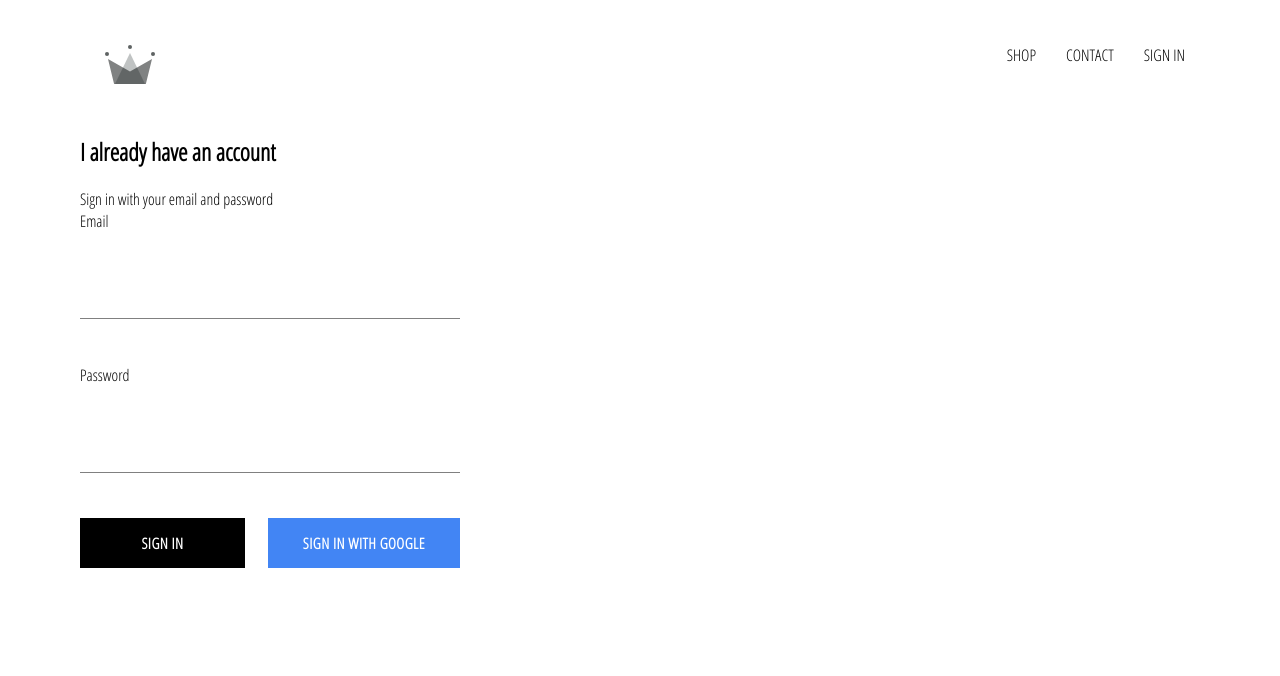
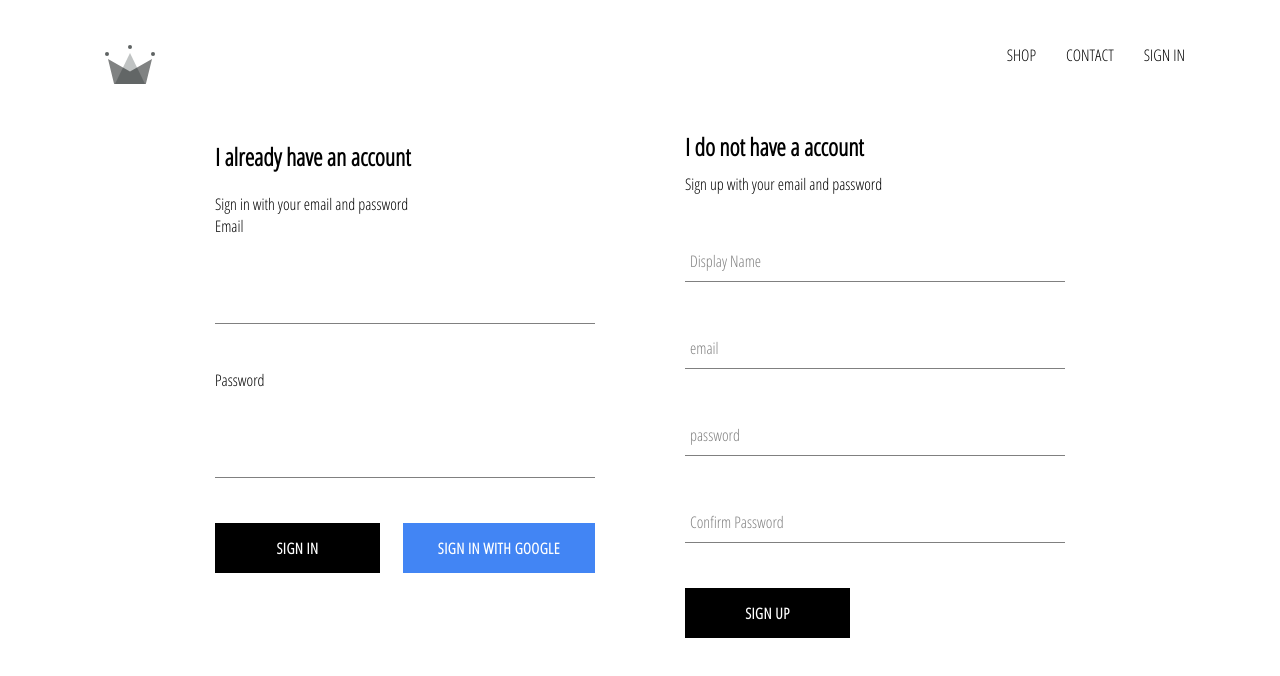
Before and after one commit to david-taiwo/crwn-clothing, a React (Create React App) app: page /Signin in a window 1280 px wide. Shown: the top 676 px of the page. Built offline with nearby package versions, Linux system fonts and the light colour scheme; no server answers.

Commit message:
implemented firebase utils, included ability to store authenticated users into our firestore database

```diff
--- a/src/App.js
+++ b/src/App.js
@@ -1,45 +1,58 @@
-import React from 'react';
-import { Switch, Route } from 'react-router-dom';
+import React from "react";
+import { Switch, Route } from "react-router-dom";
 
-import './App.css';
+import "./App.css";
 
-import HomePage from './pages/homepage/homepage.component'
-import ShopPage from './pages/shop/shop.component';
-import Header from './components/header/header.component';
-import SignInAndSignUpPage from './pages/sign-in-and-sign-up/sign-in-and-sign-up.component';
-import { auth } from './firebase/firebase.utils'
+import HomePage from "./pages/homepage/homepage.component";
+import ShopPage from "./pages/shop/shop.component";
+import Header from "./components/header/header.component";
+import SignInAndSignUpPage from "./pages/sign-in-and-sign-up/sign-in-and-sign-up.component";
+import { auth, createUserProfileDocument } from "./firebase/firebase.utils";
 
 class App extends React.Component {
   constructor() {
     super();
 
     this.state = {
-      currentUser: null
+      currentUser: null,
     };
   }
 
-  // unsubscribeFromAuth = null
+  unsubscribeFromAuth = null;
 
   componentDidMount() {
-    this.unsubscribeFromAuth = auth.onAuthStateChanged(user => {
-      this.setState({ currentUser: user });
+    this.unsubscribeFromAuth = auth.onAuthStateChanged(async (userAuth) => {
+      if (userAuth) {
+        const userRef = await createUserProfileDocument(userAuth);
 
-      console.log(user);
+        userRef.onSnapshot((snapShot) => {
+          this.setState({
+            currentUser: {
+              id: snapShot.id,
+              ...snapShot.data(),
+            }
+          });
+
+          console.log(this.state);
+        });
+      } else {
+        this.setState({ currentUser: userAuth });
+      }
     });
   }
 
   componentWillUnmount() {
-    this.unsubscribeFromAuth()
+    this.unsubscribeFromAuth();
   }
 
   render() {
     return (
       <div>
-        <Header currentUser={this.state.currentUser}/>
+        <Header currentUser={this.state.currentUser} />
         <Switch>
-          <Route exact path='/' component={HomePage}/>
-          <Route path='/shop' component={ShopPage}/>
-          <Route path='/Signin' component={SignInAndSignUpPage}/>
+          <Route exact path="/" component={HomePage} />
+          <Route path="/shop" component={ShopPage} />
+          <Route path="/Signin" component={SignInAndSignUpPage} />
         </Switch>
       </div>
     );
--- a/src/components/sign-in/sign-in.component.jsx
+++ b/src/components/sign-in/sign-in.component.jsx
@@ -7,7 +7,7 @@
 import CustomButton from "../custom-button/custom-button.component";
 import { signInWithGoogle } from "../../firebase/firebase.utils";
 
-class SignIN extends React.Component {
+class SignIn extends React.Component {
   constructor(props) {
     super(props);
 
@@ -64,4 +64,4 @@
   }
 }
 
-export default SignIN;
+export default SignIn;
--- /dev/null
+++ b/src/components/sign-up/sign-up.component.jsx
@@ -0,0 +1,104 @@
+import React from "react";
+
+import FormInput from "../form-input/form-input.component";
+import CustomButton from "../custom-button/custom-button.component";
+
+import { auth, createUserProfileDocument } from "../../firebase/firebase.utils";
+
+import './sign-up.styles.css'
+
+class SignUp extends React.Component {
+  constructor(){
+    super();
+
+    this.state = {
+      displayName: '',
+      email: '',
+      password: '',
+      confirmPassword: ''
+    }
+  }
+
+  handleSubmit = async event => {
+    event.preventDefault();
+
+    const {displayName, email, password, confirmPassword} = this.state;
+
+    if(password !== confirmPassword) {
+      alert("passwords don't match");
+      return
+    }
+    try {
+      const {user} = await auth.createUserWithEmailAndPassword(
+        email,
+        password
+      );
+
+      await createUserProfileDocument(user, { displayName});
+
+      this.setState = ({
+        displayName: '',
+        email: '',
+        password: '',
+        confirmPassword: ''
+      });
+
+    } catch (error) {
+      console.error(error)
+    }
+  };
+
+  handleChange = event => {
+    const { name, value } = event.target;
+
+    this.setState({ [name]: value})
+  }
+
+  render() {
+    const {displayName, email, password, confirmPassword} = this.state;
+    return(
+      <div className="sign-up">
+        <h2 className="title">I do not have a account</h2>
+        <span>Sign up with  your email and password</span>
+        <form className="sign-up-form" onSubmit={this.handleSubmit}>
+          <FormInput
+            type='text'
+            name='displayName'
+            value={displayName}
+            onChange={this.handleChange}
+            label='Display Name'
+            required
+          />
+          <FormInput
+            type='email'
+            name='email'
+            value={email}
+            onChange={this.handleChange}
+            label='email'
+            required
+          />
+          <FormInput
+            type='password'
+            name='password'
+            value={password}
+            onChange={this.handleChange}
+            label='password'
+            required
+          />
+          <FormInput
+            type='password'
+            name='confirmPassword'
+            value={confirmPassword}
+            onChange={this.handleChange}
+            label='Confirm Password'
+            required
+          />
+          <CustomButton type='submit'> SIGN UP</CustomButton>
+        </form>
+      </div>
+    )
+  }
+
+}
+
+export default SignUp
--- /dev/null
+++ b/src/components/sign-up/sign-up.styles.css
@@ -0,0 +1,8 @@
+.sign-up {
+  display: flex;
+  flex-direction: column;
+  width: 380px;
+}
+.sign-up .title {
+  margin: 10px 0;
+}/*# sourceMappingURL=sign-up.styles.css.map */
--- /dev/null
+++ b/src/components/sign-up/sign-up.styles.scss
@@ -0,0 +1,9 @@
+.sign-up {
+  display: flex;
+  flex-direction: column;
+  width: 380px;
+
+  .title {
+    margin: 10px 0;
+  }
+}
--- a/src/firebase/firebase.utils.jsx
+++ b/src/firebase/firebase.utils.jsx
@@ -12,6 +12,31 @@
   measurementId: "G-5882D84LJS"
 };
 
+export const createUserProfileDocument = async (userAuth, additionalData) => {
+  if (!userAuth) return;
+
+  const userRef = firestore.doc(`user/${userAuth.uid}`);
+
+  const snapShot = await userRef.get();
+
+  if(!snapShot.exists) {
+    const { displayName, email } = userAuth;
+    const createdAt = new Date();
+
+    try {
+      await userRef.set({
+        displayName,
+        email,
+        createdAt,
+        ...additionalData
+      })
+    } catch (error) {
+      console.log('error creating user', error.message)
+    }
+  }
+  return userRef;
+};
+
 firebase.initializeApp(config);
 
 export const auth = firebase.auth();
--- a/src/pages/sign-in-and-sign-up/sign-in-and-sign-up.component.jsx
+++ b/src/pages/sign-in-and-sign-up/sign-in-and-sign-up.component.jsx
@@ -1,10 +1,12 @@
 import React from "react";
-import SignIN from "../../components/sign-in/sign-in.component";
+import SignIn from "../../components/sign-in/sign-in.component";
+import SignUp from "../../components/sign-up/sign-up.component";
 import './sign-in-and-sign-up.styles.css';
 
 const SignInAndSignUpPage = () => (
   <div className="sign-in-and-sign-up">
-    <SignIN/>
+    <SignIn/>
+    <SignUp/>
   </div>
 );
 
--- a/src/pages/sign-in-and-sign-up/sign-in-and-sign-up.styles.css
+++ b/src/pages/sign-in-and-sign-up/sign-in-and-sign-up.styles.css
@@ -1 +1,6 @@
-/*# sourceMappingURL=sign-in-and-sign-up.styles.css.map */
+.sign-in-and-sign-up {
+  width: 850px;
+  display: flex;
+  justify-content: space-between;
+  margin: 30px auto;
+}/*# sourceMappingURL=sign-in-and-sign-up.styles.css.map */
--- a/src/pages/sign-in-and-sign-up/sign-in-and-sign-up.styles.scss
+++ b/src/pages/sign-in-and-sign-up/sign-in-and-sign-up.styles.scss
@@ -0,0 +1,6 @@
+.sign-in-and-sign-up {
+  width: 850px;
+  display: flex;
+  justify-content: space-between;
+  margin: 30px auto;
+}
```
Also changed, not shown: 2 other files (tests, documents, lock files or other folders).
